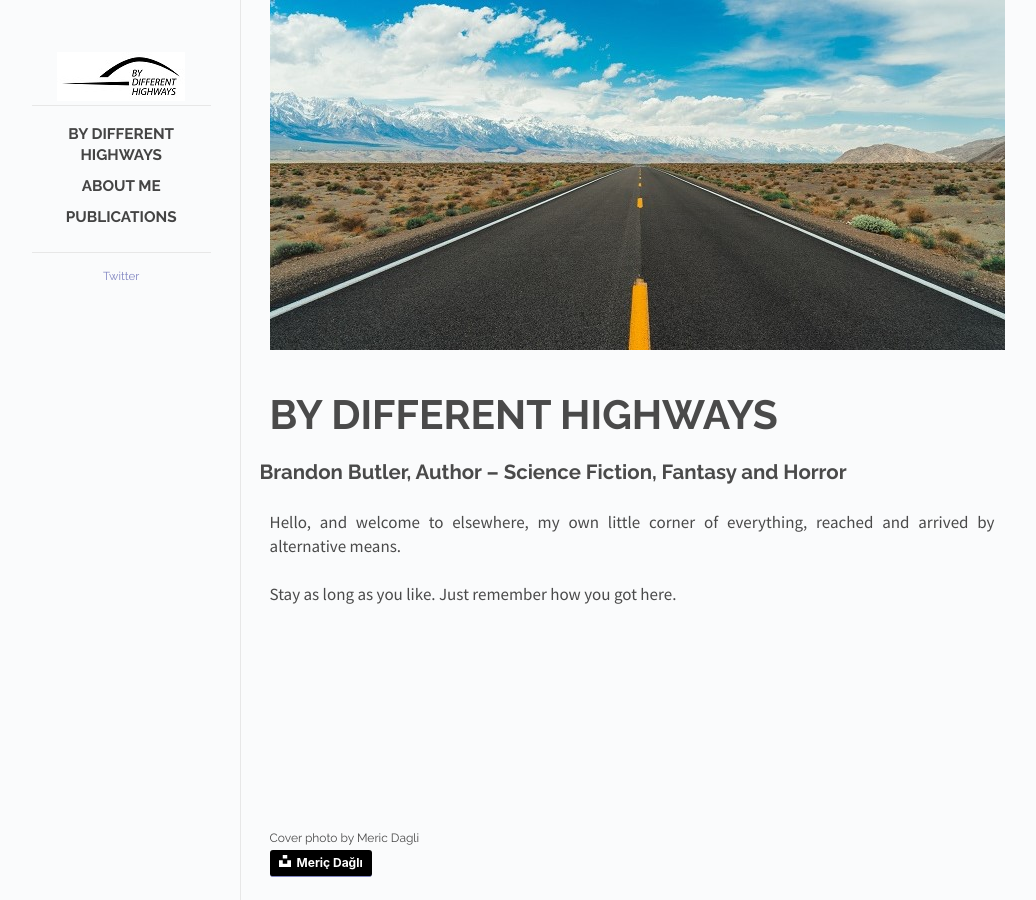
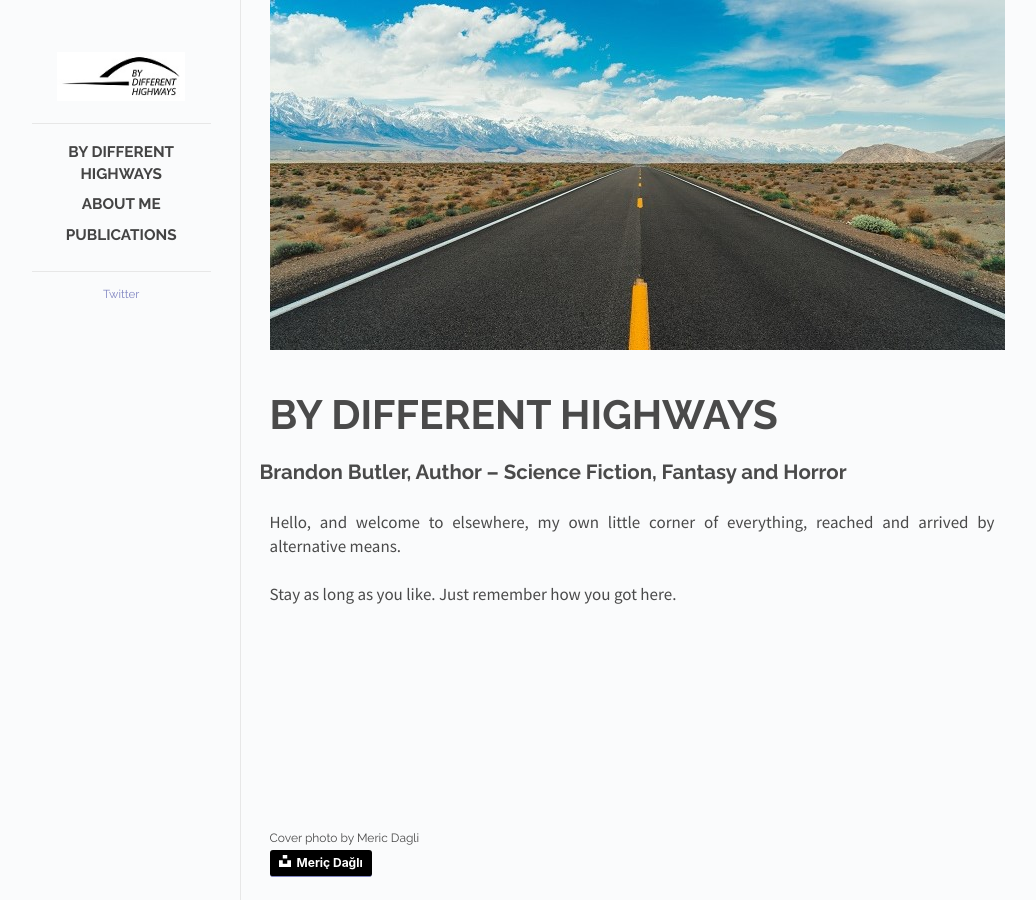
Before and after one commit to Butler-Brand/Butler-Brand.github.io, a Jekyll site: the page built from index.html, in a window 1280 px wide. Shown: the whole page, without its empty margins (118-1154 px from the left). Built offline with Jekyll 4.4.1, drawn with Linux system fonts in a browser that asks for light colours; Markdown is read by kramdown in place of the engine named in the settings.

Commit message:
Logo updates

```diff
--- a/_layouts/default.html
+++ b/_layouts/default.html
@@ -23,7 +23,7 @@
     <div class="site">
       <div class="sidebar" id="sidebar">
         <div class="header">
-          <h1 class="title"><a href="/"><img id="logo" src="/images/my_logo.jpg"></a></h1>
+          <h1 class="title" style="margin-bottom:20px"><a href="/"><img id="logo" src="/images/my_logo.jpg"></a></h1>
         </div>
         <div class="posts">
           <ul class="posts-list">
```
Also changed, not shown: images/my_logo.jpg, images/my_logo_old.jpg (added).
